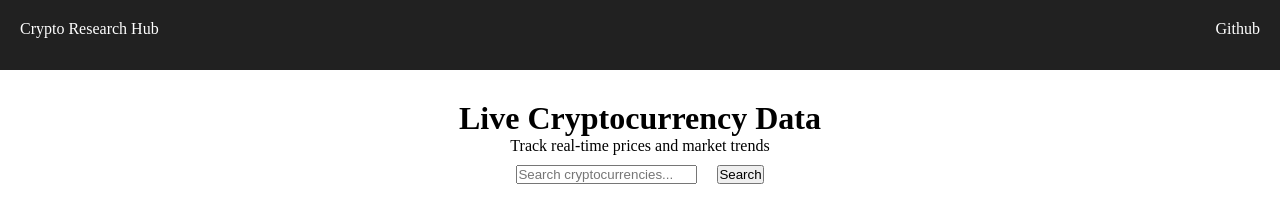
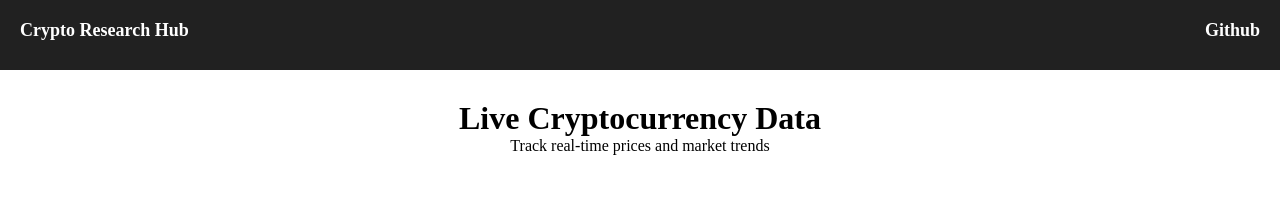
Before and after one commit to aasiya-ek/PROJECT-1, a plain HTML site: page index.html in a window 1280 px wide. Drawn offline with Linux system fonts and the light colour scheme; no server answers.

Commit message:
Files Modified

```diff
--- a/index.html
+++ b/index.html
@@ -16,7 +16,7 @@
     <header>
       <h1>Live Cryptocurrency Data</h1>
       <p>Track real-time prices and market trends</p>
-      <form>
+      <!-- <form>
         <div class="search-bar">
             <input
           type="search"
@@ -25,7 +25,7 @@
         />
         <button type="submit">Search</button>
         </div>
-      </form>
+      </form> -->
     </header>
     <main>
       <div class="container">
--- a/style.css
+++ b/style.css
@@ -15,6 +15,11 @@ ul {
   list-style: none;
   justify-content: space-between;
   padding: 20px;
+}
+li {
+  font-weight: 900;
+  font-size: 18px;
+  cursor: pointer;
 }
 
 header {
```
